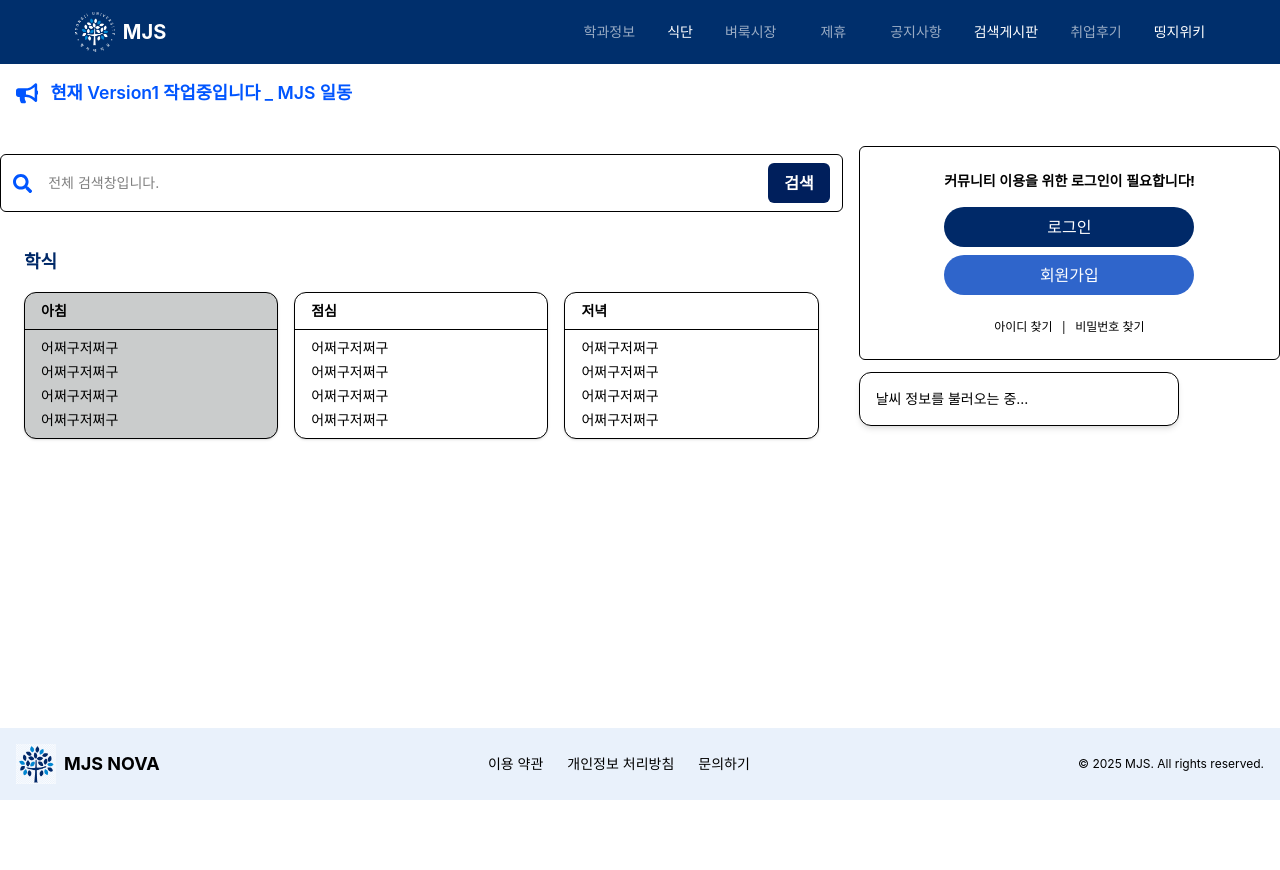
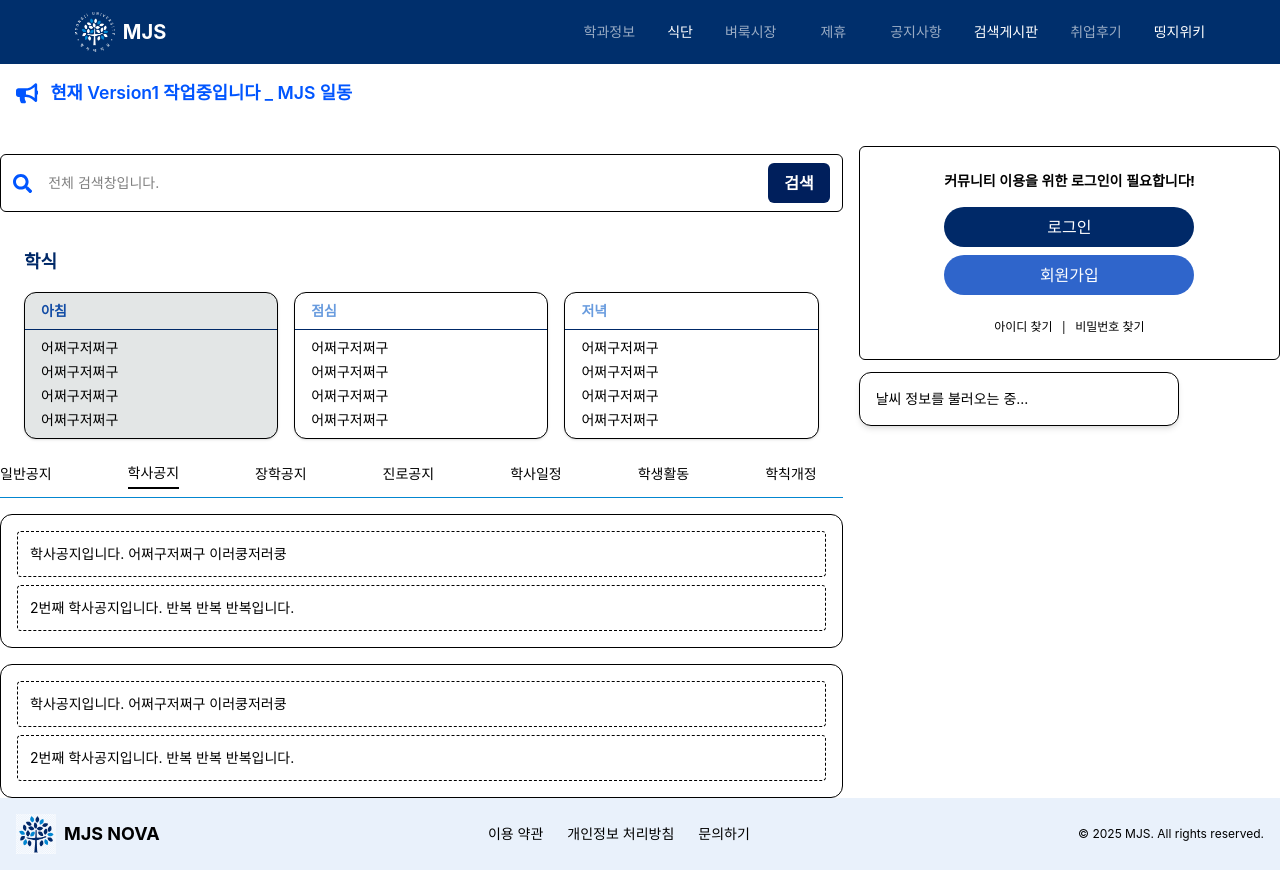
Before and after one commit to NOVA-MJU/MJS-FRONT, a React (Vite) app: page / in a window 1280 px wide. Before the commit the page ends 800 px from the top, so only its background shows below. Built offline with nearby package versions, Linux system fonts and the light colour scheme; no server answers; a web font is replaced by a local one.

Commit message:
<Feat> meal, section Component 추가

```diff
--- a/src/api/weatherApi.ts
+++ b/src/api/weatherApi.ts
@@ -1,5 +1,6 @@
 import type { WeatherInfo } from '../types/weatherInfo';
 import apiClient from './apiClient';
+
 export const fetchWeatherInfo = async (): Promise<WeatherInfo> => {
   try {
     const response = await apiClient.get<WeatherInfo>('/weather');
--- a/src/components/molecules/mainpage/TabComponent.tsx
+++ b/src/components/molecules/mainpage/TabComponent.tsx
@@ -1,6 +1,4 @@
 'use client';
-
-import Button from '../../atoms/button';
 
 interface TabComponentProps {
   currentTab: string;
@@ -11,16 +9,17 @@ const tabs = ['일반공지', '학사공지', '장학공지', '진로공지', '
 
 const TabComponent = ({ currentTab, setCurrentTab }: TabComponentProps) => {
   return (
-    <div className='flex flex-wrap gap-2 border-b border-gray-200 pb-3'>
+    <div className='flex flex-wrap gap-19 border-b border-mju-secondary pb-2'>
       {tabs.map((tab) => (
-        <Button
+        <button
           key={tab}
-          variant={currentTab === tab ? 'main' : 'sub'}
-          size='sm'
           onClick={() => setCurrentTab(tab)}
+          className={`text-sm pb-1 font-medium transition-colors duration-200
+            ${currentTab === tab ? 'text-blue-600 border-b-2 border-blue-600' : 'text-gray-400'}
+          `}
         >
           {tab}
-        </Button>
+        </button>
       ))}
     </div>
   );
--- a/src/components/molecules/mainpage/mealComponent.tsx
+++ b/src/components/molecules/mainpage/mealComponent.tsx
@@ -7,12 +7,16 @@ interface MealComponentProps {
 const MealComponent = ({ title, items, highlight }: MealComponentProps) => {
   return (
     <div
-      className={`rounded-xl border ${highlight ? 'bg-grey-20' : 'bg-white'} shadow-sm w-full max-w-xs`}
+      className={` border rounded-xl  ${highlight ? 'bg-grey-10 ' : 'bg-white'} shadow-sm w-full max-w-xs`}
     >
-      <div className='border-b px-4 py-2'>
-        <h2 className='text-sm font-semibold text-blue-600'>{title}</h2>
+      <div className='border-b border-mju-primary px-4 py-2'>
+        <h2
+          className={`text-sm  ${highlight ? 'text-blue-35 ' : 'text-blue-10'} font-semibold text-black`}
+        >
+          {title}
+        </h2>
       </div>
-      <ul className='px-4 py-2 text-sm text-gray-800 space-y-1'>
+      <ul className='px-4 py-2 text-sm text-black-40 space-y-1'>
         {items.map((item, idx) => (
           <li key={idx}>{item}</li>
         ))}
--- a/src/components/organisms/sections/MealSection.tsx
+++ b/src/components/organisms/sections/MealSection.tsx
@@ -20,9 +20,9 @@ const MealSection = () => {
   const current = getCurrentMealTime();
 
   return (
-    <section className='w-full px-6 py-6'>
+    <section className='w-full  px-6 py-6'>
       <h1 className='text-lg font-bold text-mju-primary mb-4'>학식</h1>
-      <div className='flex flex-col md:flex-row gap-4 justify-start'>
+      <div className='flex  flex-col md:flex-row gap-4 justify-start'>
         {(['아침', '점심', '저녁'] as const).map((meal) => (
           <MealComponent
             key={meal}
--- /dev/null
+++ b/src/components/organisms/sections/NotionSection.tsx
@@ -0,0 +1,62 @@
+'use client';
+
+import { useState } from 'react';
+import TabComponent from '../../molecules/mainpage/TabComponent';
+
+interface NotionItem {
+  id: number;
+  content: string;
+}
+
+const dummyData: Record<string, NotionItem[]> = {
+  일반공지: [{ id: 1, content: '일반공지 내용입니다.' }],
+  학사공지: [
+    { id: 1, content: '학사공지입니다. 어쩌구저쩌구 이러쿵저러쿵' },
+    { id: 2, content: '2번째 학사공지입니다. 반복 반복 반복입니다.' },
+  ],
+  장학공지: [{ id: 1, content: '장학공지입니다.' }],
+  진로공지: [],
+  학사일정: [],
+  학생활동: [],
+  학칙개정: [],
+};
+
+const NotionSection = () => {
+  const [selectedTab, setSelectedTab] = useState('학사공지');
+  const data = dummyData[selectedTab];
+  return (
+    <div>
+      <TabComponent currentTab={selectedTab} setCurrentTab={setSelectedTab}></TabComponent>
+      <div className='p-4 border border-blue-500 rounded-xl bg-white space-y-2 mt-4'>
+        {data.length === 0 ? (
+          <p className='text-sm text-gray-500'>해당 탭에 공지사항이 없습니다.</p>
+        ) : (
+          data.map((item) => (
+            <div
+              key={item.id}
+              className='border border-dashed border-blue-400 p-3 rounded bg-gray-100 text-sm text-gray-800'
+            >
+              {item.content}
+            </div>
+          ))
+        )}
+      </div>{' '}
+      <div className='p-4 border border-blue-500 rounded-xl bg-white space-y-2 mt-4'>
+        {data.length === 0 ? (
+          <p className='text-sm text-gray-500'>해당 탭에 공지사항이 없습니다.</p>
+        ) : (
+          data.map((item) => (
+            <div
+              key={item.id}
+              className='border border-dashed border-blue-400 p-3 rounded bg-gray-100 text-sm text-gray-800'
+            >
+              {item.content}
+            </div>
+          ))
+        )}
+      </div>
+    </div>
+  );
+};
+
+export default NotionSection;
--- a/src/pages/board/main/MainPage.tsx
+++ b/src/pages/board/main/MainPage.tsx
@@ -1,10 +1,12 @@
 import MealSection from '../../../components/organisms/sections/MealSection';
+import NotionSection from '../../../components/organisms/sections/NotionSection';
 
 const MainPage = () => {
   return (
     <div>
       {' '}
       <MealSection />
+      <NotionSection />
     </div>
   );
 };
```
